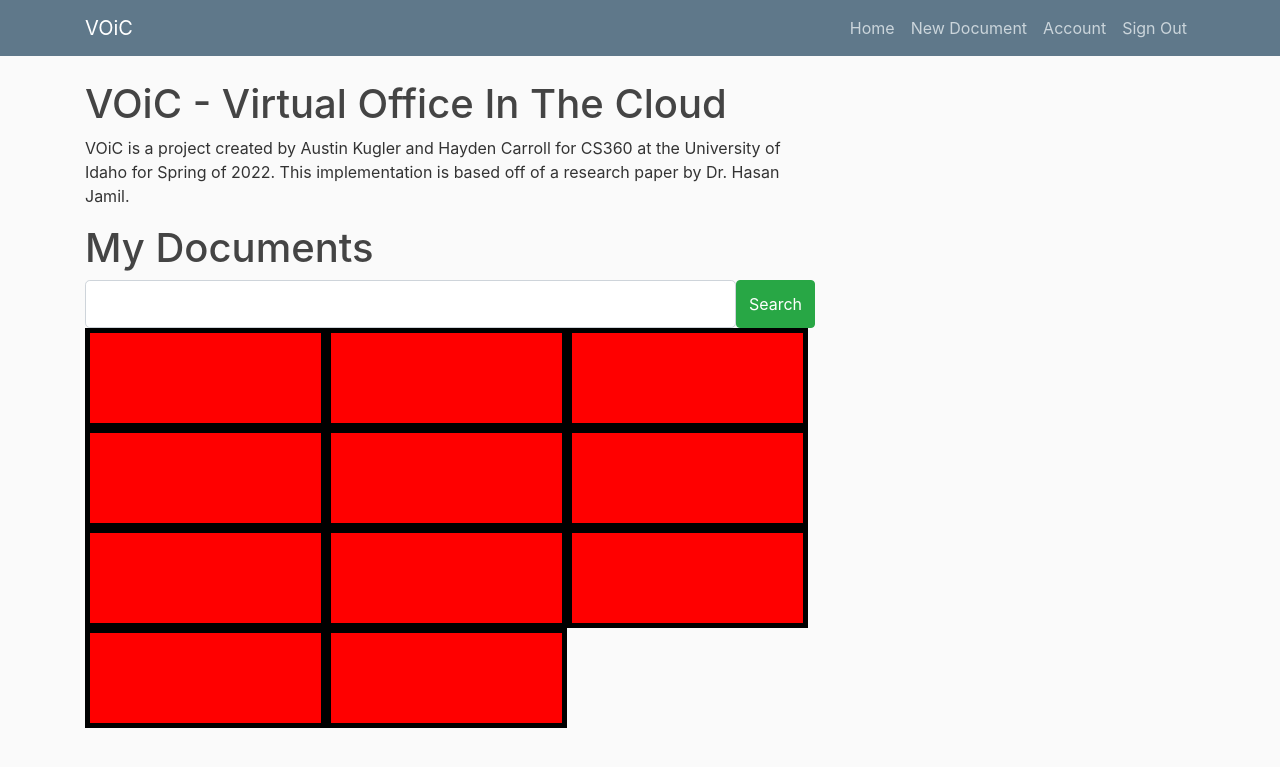
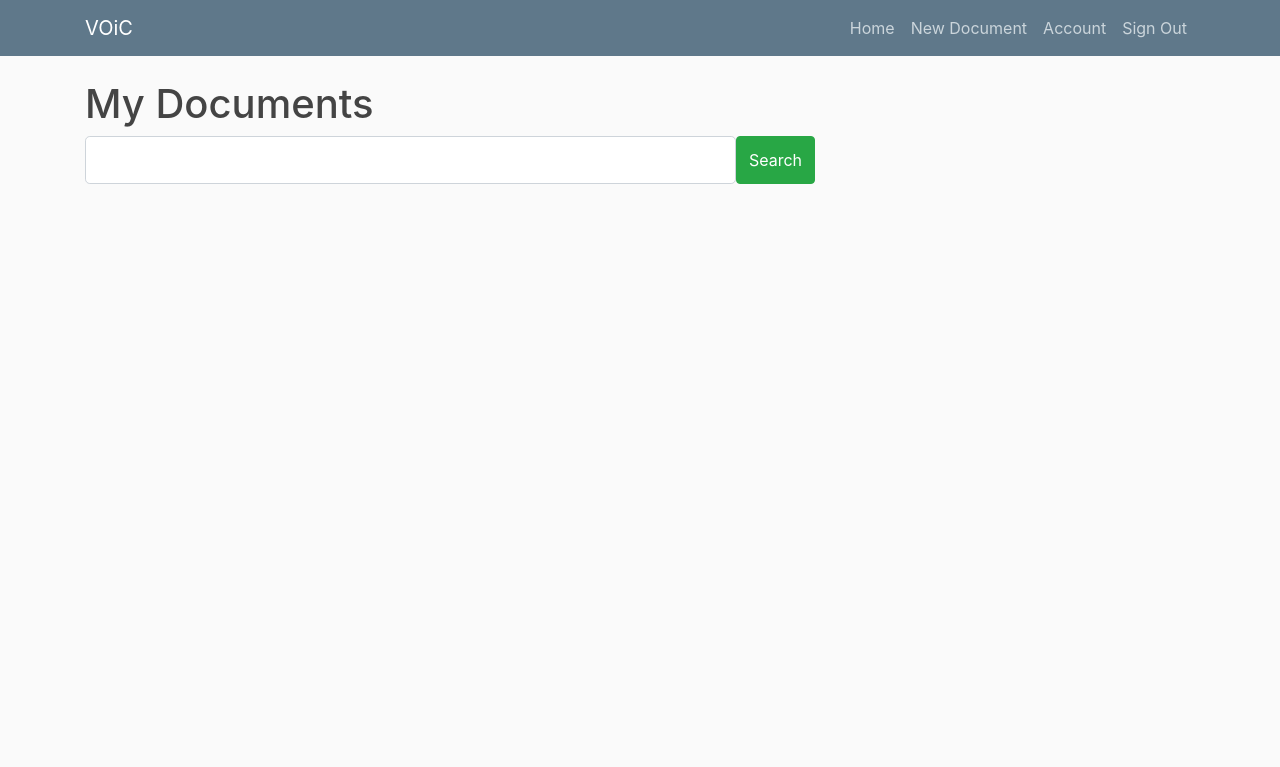
Before and after one commit to austinpkugler/voic, a Flask app: page /home in a window 1280 px wide. Shown: the top 767 px of the page. Run offline with Flask 2, Linux system fonts and the light colour scheme; a user stored in the database is signed in; tables that the repository leaves empty hold one stand-in row (values such as "Sample post"); some libraries are stand-ins or nearby versions.

Commit message:
Initial progress on document display

```diff
--- a/voic/routes.py
+++ b/voic/routes.py
@@ -23,7 +23,8 @@ def save_picture(picture_data):
 @app.route('/')
 @app.route('/home')
 def home():
-    return flask.render_template('home.html', title='Virtual Office in the Cloud')
+    documents = flask_login.current_user.documents
+    return flask.render_template('home.html', title='Virtual Office in the Cloud', documents=documents)
 
 
 @app.route('/sign-up', methods=['GET', 'POST'])
--- a/voic/templates/forms/new-document.html
+++ b/voic/templates/forms/new-document.html
@@ -22,6 +22,7 @@
       </div>
       <div class="form-group">
         {{ form.content.label(class="form-control-label") }}
+        {{ ckeditor.create() }}
         {% if form.content.errors %}
           {{ form.content(class="form-control form-control-lg is-invalid") }}
           <div class="invalid-feedback">
--- a/voic/templates/home.html
+++ b/voic/templates/home.html
@@ -2,14 +2,8 @@
 <link rel="stylesheet" type="text/css" href="{{ url_for('static', filename='search-bar.css') }}">
 
 {% block content %}
-<!-- IF USER NOT LOGGED IN -->
-<h1>VOiC - Virtual Office In The Cloud</h1>
-  <p>VOiC is a project created by Austin Kugler and Hayden Carroll for CS360 at
-      the University of Idaho for Spring of 2022. This implementation is based off of
-    a research paper by Dr. Hasan Jamil.</p>
-
-<!-- IF USER LOGGED IN -->
-<h1>My Documents</h1>
+  {% if current_user.is_authenticated %}
+    <h1>My Documents</h1>
     <link rel="stylesheet" type="text/css" href="{{ url_for('static', filename='main.css') }}">
     <div class="input-group">
       <div class="form-outline flex-fill">
@@ -20,28 +14,20 @@
         <!-- <i class="fas fa-search"></i> -->
       </button>
     </div>
-<div class="my-documents-container">
-  <div class="document-container">
-  </div>
-  <div class="document-container">
-  </div>
-  <div class="document-container">
-  </div>
-  <div class="document-container">
-  </div>
-  <div class="document-container">
-  </div>
-  <div class="document-container">
-  </div>
-  <div class="document-container">
-  </div>
-  <div class="document-container">
-  </div>
-  <div class="document-container">
-  </div>
-  <div class="document-container">
-  </div>
-  <div class="document-container">
-  </div>
-</div>
+    <div class="my-documents-container">
+      {% for document in documents.items %}
+        <div class="document-container">
+          {{ document.title }}
+          {{ document.content }}
+        </div>
+      {% endfor %}
+    </div>
+  {% else %}
+    <h1>VOiC - Virtual Office In The Cloud</h1>
+      <p>
+        VOiC is a project created by Austin Kugler and Hayden Carroll for CS360 at
+        the University of Idaho for Spring of 2022. This implementation is based off of
+        a research paper by Dr. Hasan Jamil.
+      </p>
+  {% endif %}
 {% endblock %}
```
